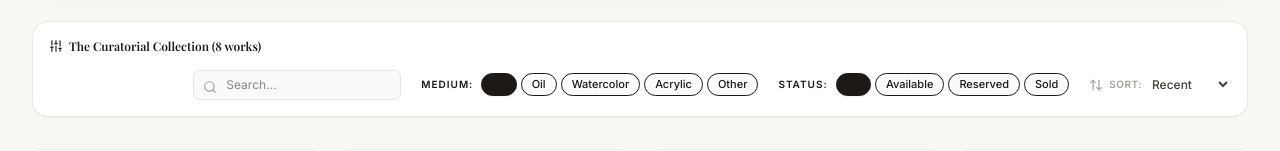
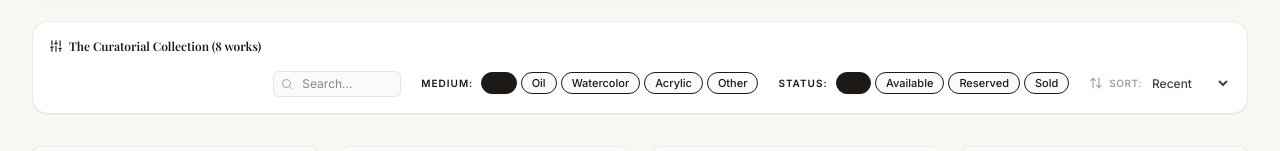
Before and after one commit to Rumpakoley/art_galary_shabnam, a React (Vite) app: page / in a window 1280 px wide. Shown: the part 800-951 px from the top of the page. Built offline with nearby package versions, Linux system fonts and the light colour scheme; a web font is replaced by a local one.

Commit message:
Shrink search bar width and padding for a more compact layout

```diff
--- a/src/App.tsx
+++ b/src/App.tsx
@@ -520,14 +520,14 @@ export default function App() {
                 <div className="flex flex-wrap items-center gap-x-5 gap-y-3 flex-grow justify-end w-auto">
 
                   {/* Search query input */}
-                  <div className="relative w-full sm:w-44 lg:w-52 shrink-0">
-                    <Search className="absolute left-2.5 top-2.5 w-3.5 h-3.5 text-stone-400" />
+                  <div className="relative w-28 sm:w-32 shrink-0">
+                    <Search className="absolute left-2 top-2 w-3 h-3 text-stone-400" />
                     <input
                       type="text"
                       value={searchQuery}
                       onChange={(e) => setSearchQuery(e.target.value)}
                       placeholder="Search..."
-                      className={`w-full font-sans text-xs pl-8 pr-3 py-1.5 border focus:outline-hidden rounded-md transition-all ${
+                      className={`w-full font-sans text-xs pl-7 pr-2 py-1 border focus:outline-hidden rounded-md transition-all ${
                         theme === 'dark'
                           ? 'bg-black/20 border-white/10 text-stone-100 focus:bg-black/40 focus:border-amber-500/50'
                           : 'bg-stone-50 border-stone-200 text-stone-900 focus:bg-white focus:border-amber-805'
```
